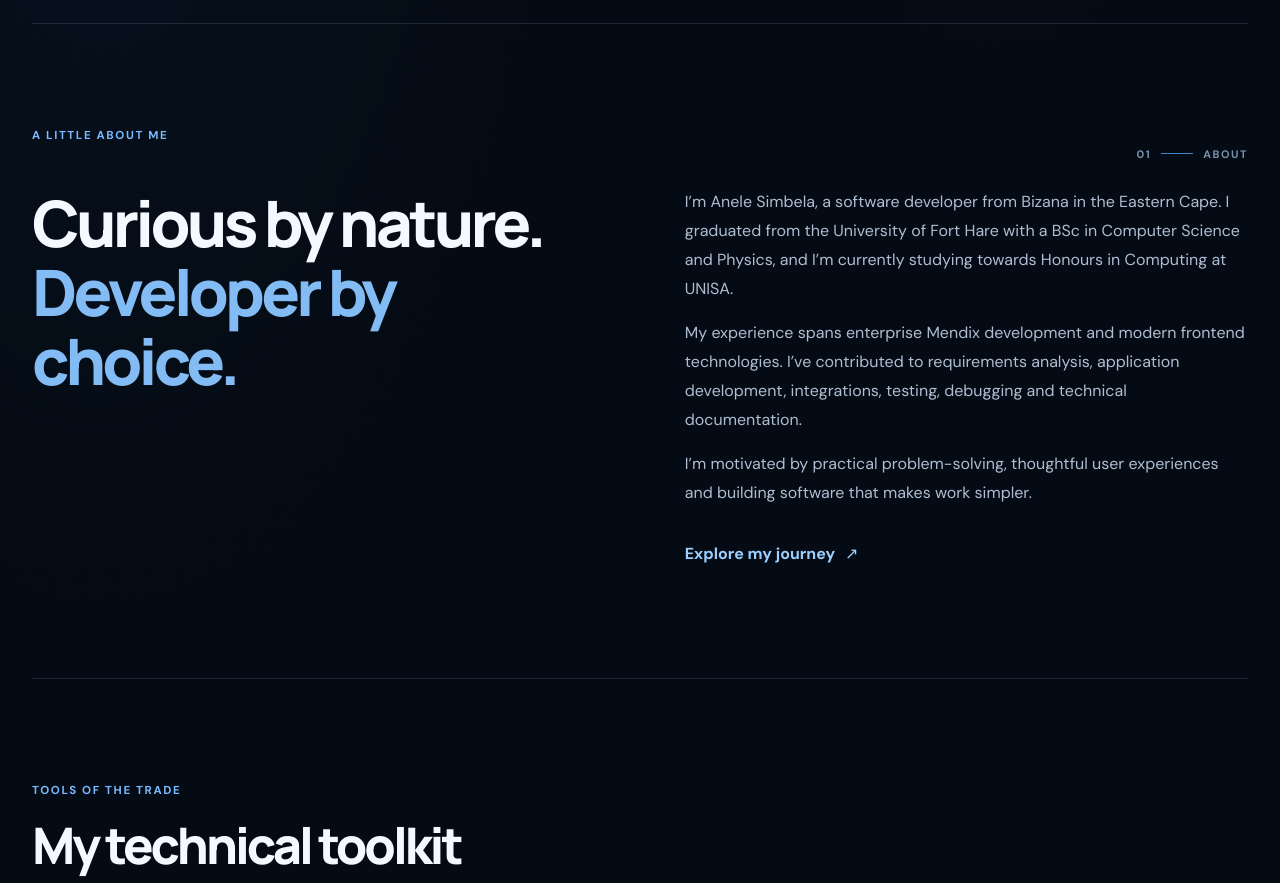
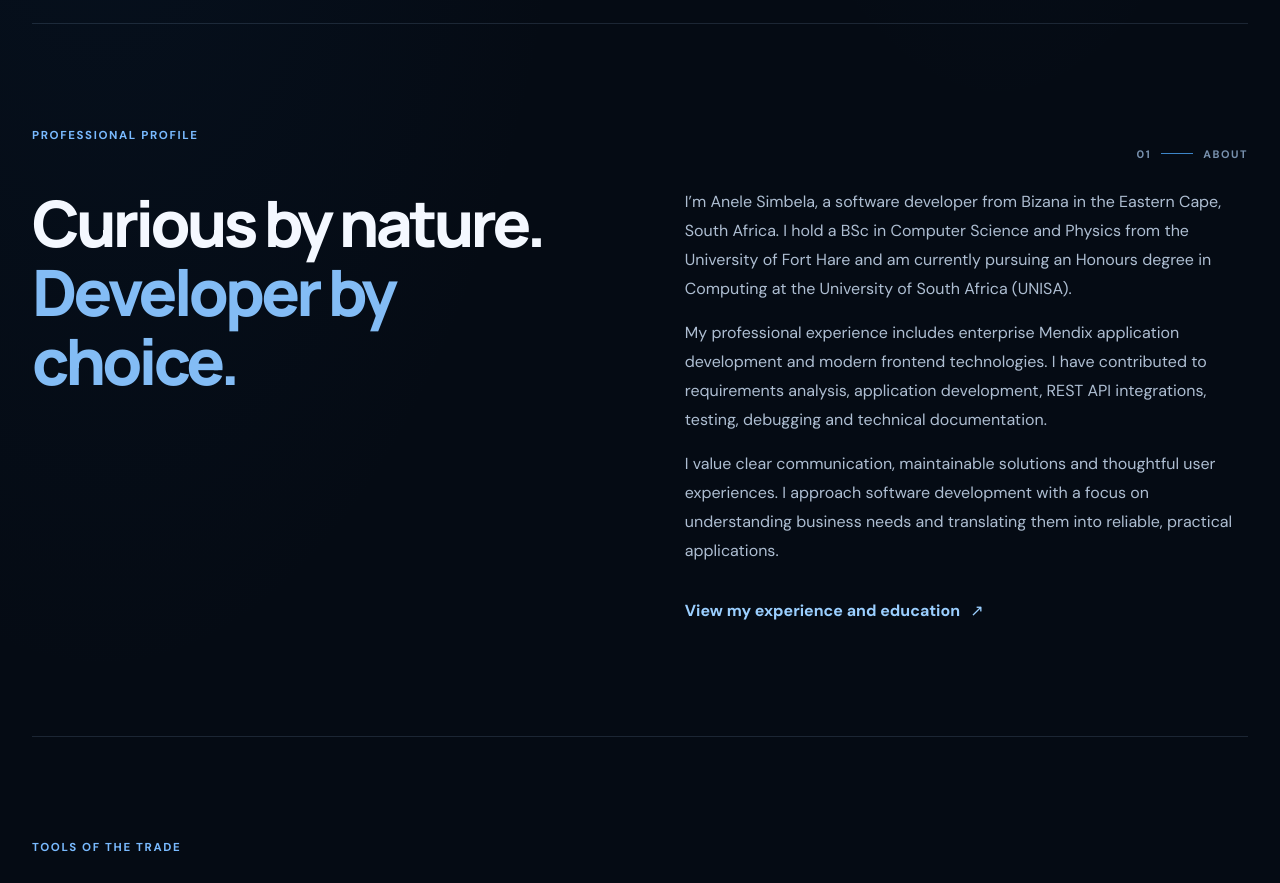
Before and after one commit to FABRICADO08/Portfolio, a React (Vite) app in the folder my-portfolio/: page / in a window 1280 px wide. Shown: the part 2460-3343 px from the top of the page. Built offline with nearby package versions, Linux system fonts and the light colour scheme.

Commit message:
Polish enterprise portfolio copy and proofreading

```diff
--- a/my-portfolio/src/components/About.jsx
+++ b/my-portfolio/src/components/About.jsx
@@ -1,17 +1,19 @@
+import { Link } from 'react-router-dom'
+
 export default function About() {
   return (
     <section id="about" className="section content-width about-section" aria-labelledby="about-heading">
       <div className="about-kicker">
-        <p className="eyebrow">A little about me</p>
+        <p className="eyebrow">Professional profile</p>
         <span className="about-number">01 <i /> ABOUT</span>
       </div>
       <div className="about-grid">
         <h2 id="about-heading">Curious by nature.<br /><span>Developer by choice.</span></h2>
         <div className="reading-copy">
-          <p>I’m Anele Simbela, a software developer from Bizana in the Eastern Cape. I graduated from the University of Fort Hare with a BSc in Computer Science and Physics, and I’m currently studying towards Honours in Computing at UNISA.</p>
-          <p>My experience spans enterprise Mendix development and modern frontend technologies. I’ve contributed to requirements analysis, application development, integrations, testing, debugging and technical documentation.</p>
-          <p>I’m motivated by practical problem-solving, thoughtful user experiences and building software that makes work simpler.</p>
-          <a className="text-link" href="/timeline">Explore my journey <span aria-hidden="true">↗</span></a>
+          <p>I’m Anele Simbela, a software developer from Bizana in the Eastern Cape, South Africa. I hold a BSc in Computer Science and Physics from the University of Fort Hare and am currently pursuing an Honours degree in Computing at the University of South Africa (UNISA).</p>
+          <p>My professional experience includes enterprise Mendix application development and modern frontend technologies. I have contributed to requirements analysis, application development, REST API integrations, testing, debugging and technical documentation.</p>
+          <p>I value clear communication, maintainable solutions and thoughtful user experiences. I approach software development with a focus on understanding business needs and translating them into reliable, practical applications.</p>
+          <Link className="text-link" to="/timeline">View my experience and education <span aria-hidden="true">↗</span></Link>
         </div>
       </div>
     </section>
```
